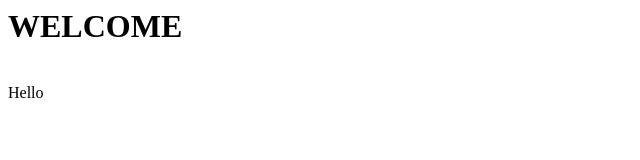
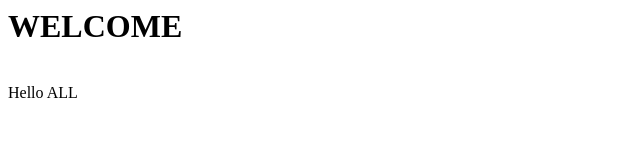
Before and after one commit to arjunsudhas/arjunsudhas.github.io, a plain HTML site: page index.html in a window 1280 px wide. Shown: the full height of the page, 0-640 px from the left. Drawn offline with Linux system fonts and the light colour scheme.

Commit message:
second commit

```diff
--- a/index.html
+++ b/index.html
@@ -1,4 +1,4 @@
 <html>
 <h1>WELCOME</h1>
-<body bg color='red'><BR>Hello</body>
+<body bg color='red'><BR>Hello ALL</body>
 </html>
```
